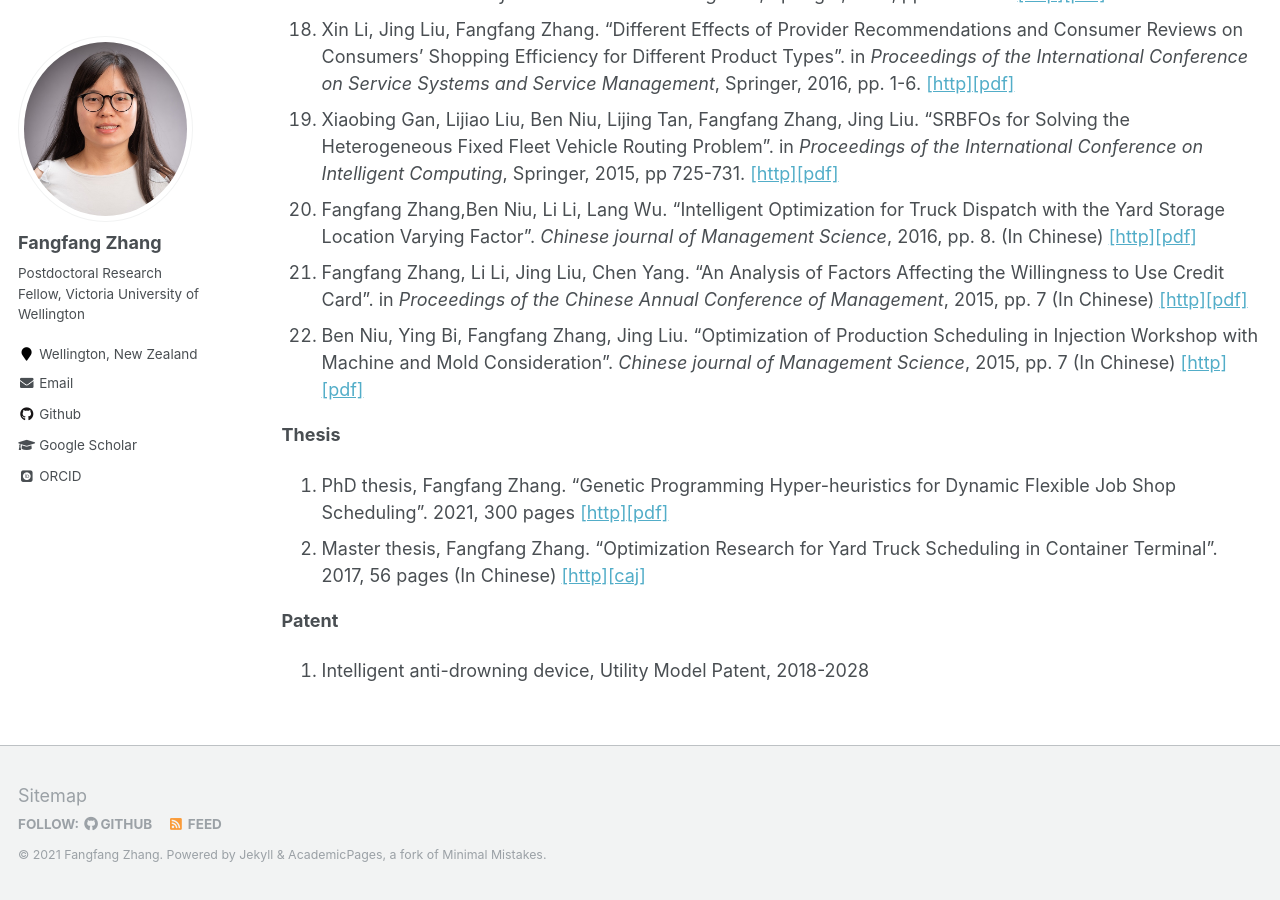
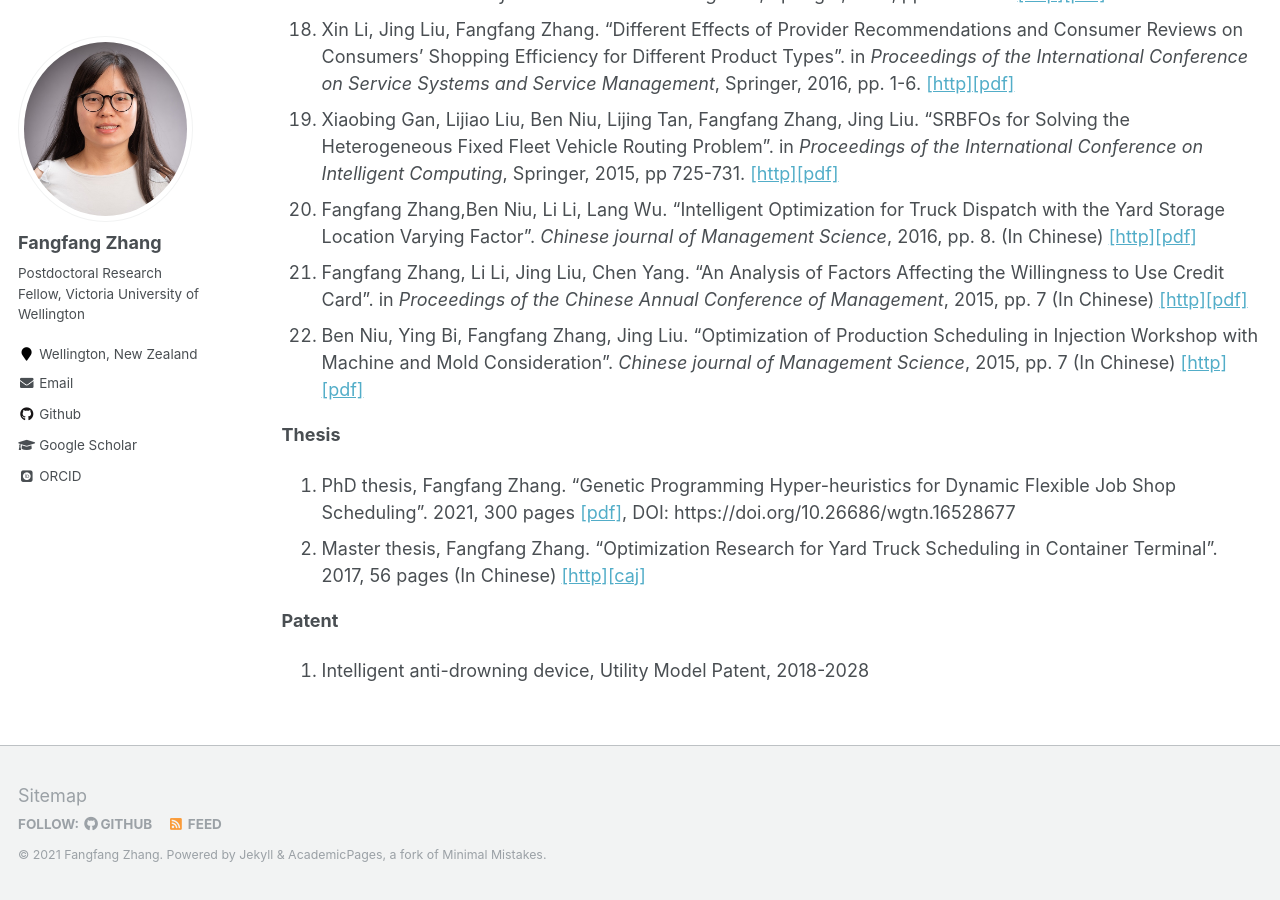
Before and after one commit to fangfang-zhang/fangfang-zhang.github.io, a Jekyll site: the page built from _pages/publications.md, in a window 1280 px wide and 900 px high, scrolled down 2522 px. Built offline with Jekyll 4.4.1, drawn with Linux system fonts in a browser that asks for light colours; some web fonts are replaced.

Commit message:
add DOI to PhD thesis

```diff
--- a/_pages/publications.md
+++ b/_pages/publications.md
@@ -40,7 +40,7 @@ To get the BibTex of the full papers, please download from [here](https://github
 22.  Ben Niu, Ying Bi, Fangfang Zhang, Jing Liu. “Optimization of Production Scheduling in Injection Workshop with Machine and Mold Consideration”. <i>Chinese journal of Management Science</i>, 2015, pp. 7 (In Chinese) [[http]](https://www.cnki.com.cn/Article/CJFDTotal-ZGGK2015S1034.htm)[[pdf]](https://github.com/fangfang-zhang/fangfang-zhang.github.io/blob/master/files/%5B2015%5D%20%E8%80%83%E8%99%91%E4%BA%86%E6%9C%BA%E5%99%A8%E5%92%8C%E6%A8%A1%E5%85%B7%E7%BB%B4%E6%8A%A4%E7%9A%84%E6%B3%A8%E5%A1%91%E8%BD%A6%E9%97%B4%E7%94%9F%E4%BA%A7%E8%B0%83%E5%BA%A6%E6%99%BA%E8%83%BD%E4%BC%98%E5%8C%96_%E7%89%9B%E5%A5%94.pdf)
 
 **Thesis**
-1. PhD thesis, Fangfang Zhang. "Genetic Programming Hyper-heuristics for Dynamic Flexible Job Shop Scheduling". 2021, 300 pages [[http]](https://openaccess.wgtn.ac.nz/account/articles/16528677)[[pdf]](https://github.com/fangfang-zhang/fangfang-zhang.github.io/blob/master/files/%5B2017%5D%20%E9%9B%86%E8%A3%85%E7%AE%B1%E7%A0%81%E5%A4%B4%E9%9B%86%E5%8D%A1%E8%B0%83%E5%BA%A6%E4%BC%98%E5%8C%96%E7%A0%94%E7%A9%B6_%E5%BC%A0%E8%8A%B3%E8%8A%B3.caj)
+1. PhD thesis, Fangfang Zhang. "Genetic Programming Hyper-heuristics for Dynamic Flexible Job Shop Scheduling". 2021, 300 pages [[pdf]](https://github.com/fangfang-zhang/fangfang-zhang.github.io/blob/main/files/2021-thesis_access.pdf), DOI: https://doi.org/10.26686/wgtn.16528677
 2. Master thesis, Fangfang Zhang. "Optimization Research for Yard Truck Scheduling in Container Terminal". 2017, 56 pages (In Chinese) [[http]](https://cdmd.cnki.com.cn/Article/CDMD-10590-1017812977.htm)[[caj]](https://github.com/fangfang-zhang/fangfang-zhang.github.io/blob/master/files/%5B2017%5D%20%E9%9B%86%E8%A3%85%E7%AE%B1%E7%A0%81%E5%A4%B4%E9%9B%86%E5%8D%A1%E8%B0%83%E5%BA%A6%E4%BC%98%E5%8C%96%E7%A0%94%E7%A9%B6_%E5%BC%A0%E8%8A%B3%E8%8A%B3.caj)
 
 **Patent**
```
